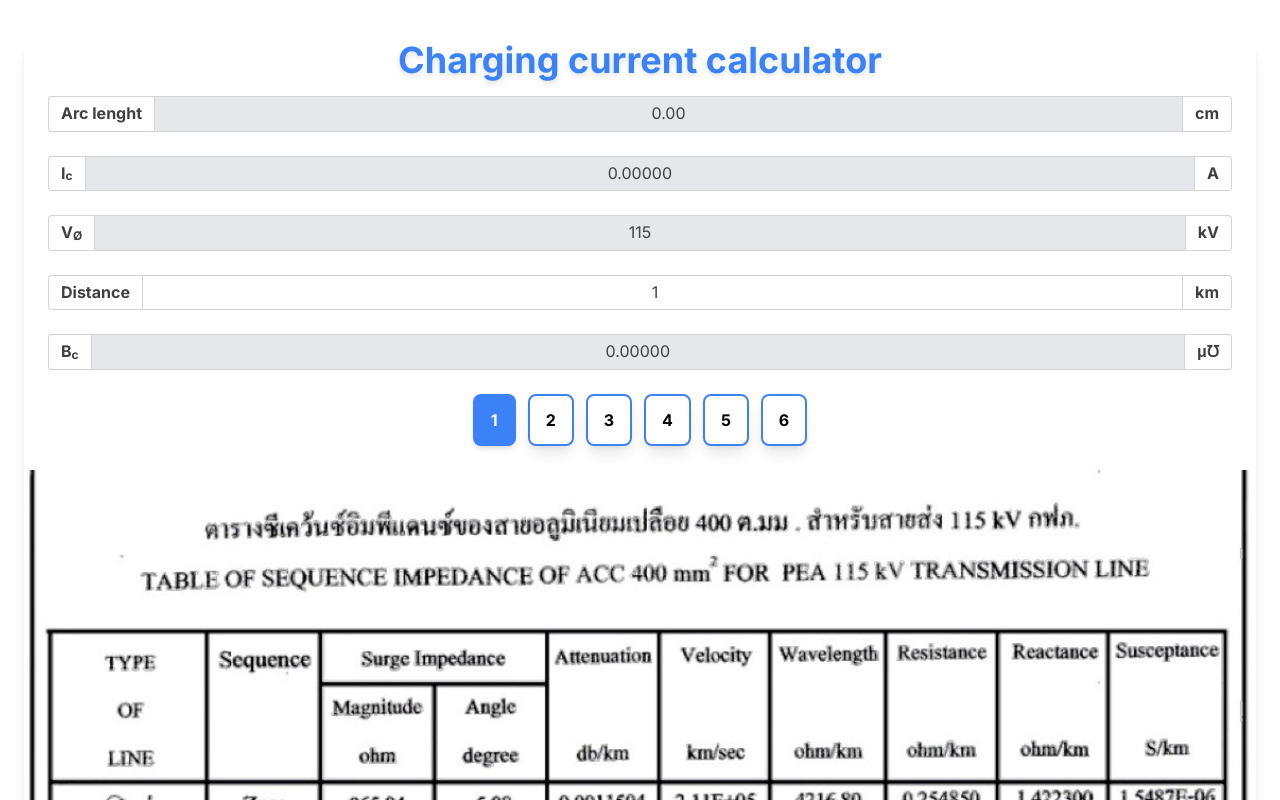
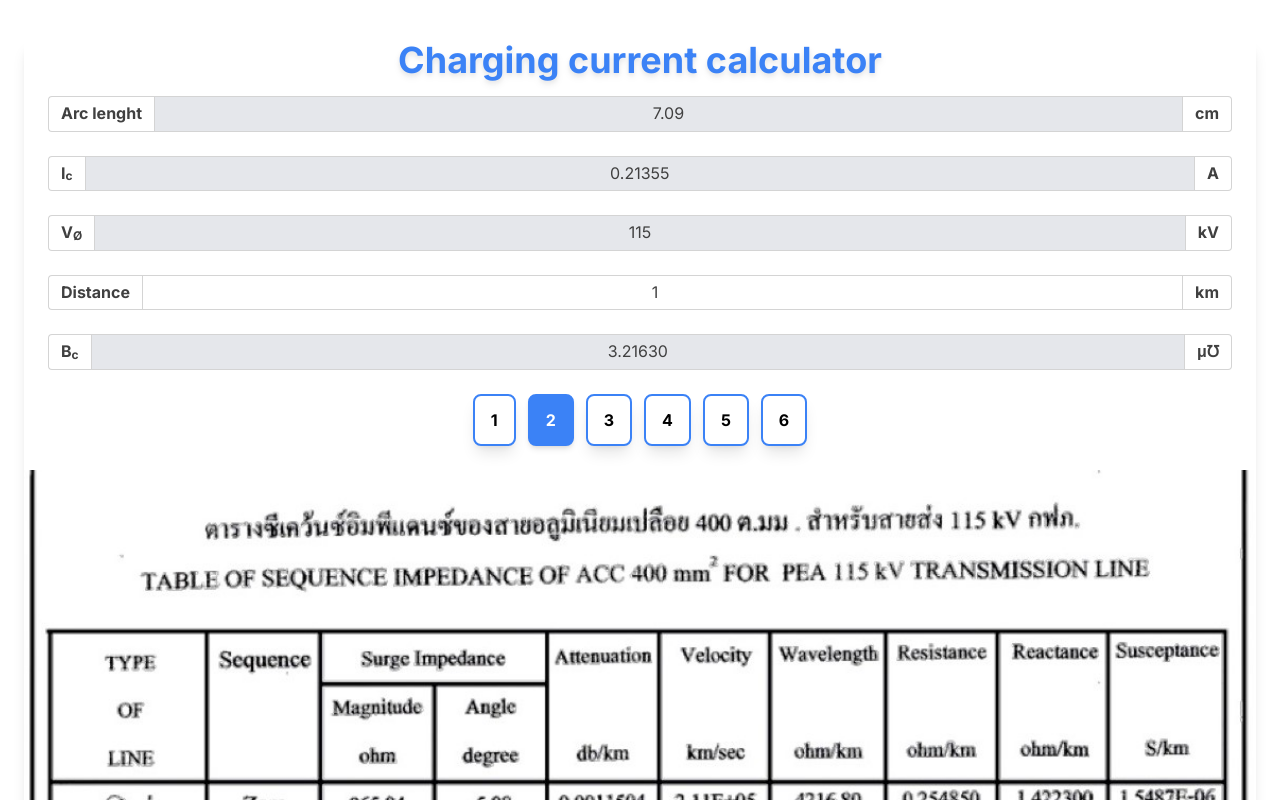
Before and after one commit to MRKypton/charging-current, a Next.js app: page / in a window 1280 px wide. Shown: the top 800 px of the page. Built offline with nearby package versions, Linux system fonts and the light colour scheme.

Commit message:
change init value of Susceptance

```diff
--- a/src/app/page.tsx
+++ b/src/app/page.tsx
@@ -89,8 +89,8 @@ export default function Home() {
   const [Ic, setIc] = useState<number>(0);
   const [V, setV] = useState<number>(115);
   const [distance, setDistance] = useState<number>(1);
-  const [Bc, setBc] = useState<number>(0);
-  const [curBc, setCurBc] = useState<number>(0);
+  const [Bc, setBc] = useState<number>(3.2163);
+  const [curBc, setCurBc] = useState<number>(1);
   const Susceptance = [3.2163, 3.123, 4.3156, 4.1464, 3.2238, 4.3326];
 
   useEffect(() => {
```
